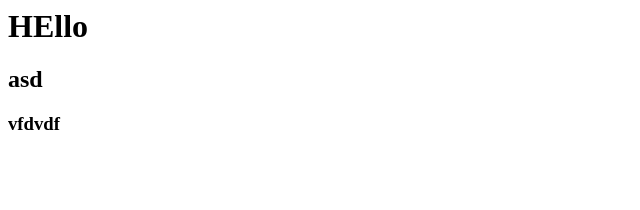
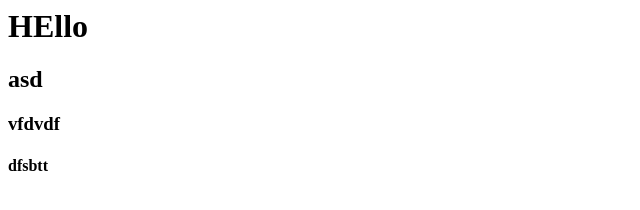
Before and after one commit to v-proskurkin-exceed/test, a plain HTML site: page hello.html in a window 1280 px wide. Shown: the full height of the page, 0-640 px from the left. Drawn offline with Linux system fonts and the light colour scheme.

Commit message:
Add tag h4

```diff
--- a/hello.html
+++ b/hello.html
@@ -5,5 +5,6 @@
 <h1>HEllo</h1>
 <h2>asd</h2>
 <h3>vfdvdf</h3>
+<h4>dfsbtt</h4>
 </body>
 </html>
```
